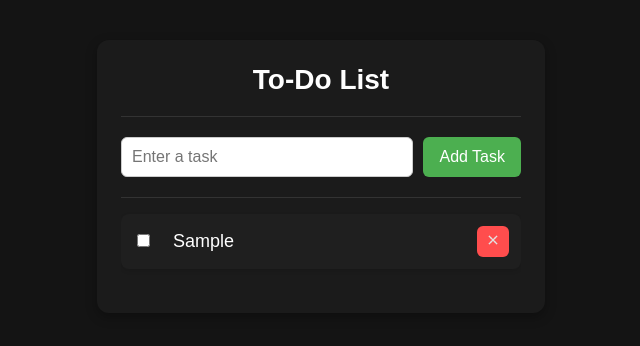
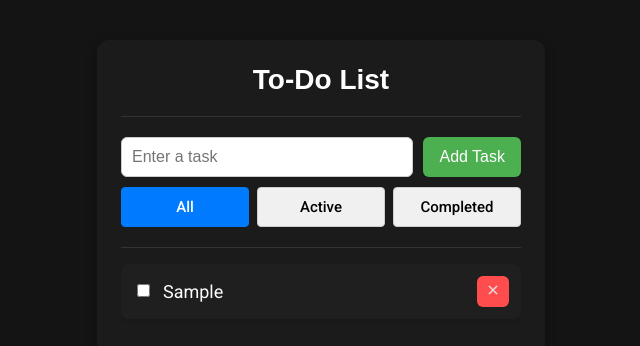
Before and after one commit to bvllmer/To-Do-List, a plain HTML site: page index.html in a window 1280 px wide. Both pictures are taken after typing "Sample" into the empty fields and a click on the button "Add Task". Shown: the whole page, without its empty margins (319-959 px from the left). Drawn offline with Linux system fonts and the light colour scheme.

Commit message:
Implement task filtering and enhance UI with filter buttons

```diff
--- a/JS/main.js
+++ b/JS/main.js
@@ -8,9 +8,44 @@ window.addEventListener("DOMContentLoaded", () => {
     const tasks = stored.map(t =>
         typeof t === "string" ? { text: t, completed: false } : t
     );
-    tasks.forEach(task => addTask(task));
+    renderTasks();
+    updateFilterButton(getViewFromURL());
     localStorage.setItem("tasks", JSON.stringify(tasks)); // Ensure tasks are stored in the correct format
+
+    document.querySelectorAll(".filters button").forEach(button => {
+        button.addEventListener("click", () => {
+            setFilter(button.dataset.view);
+        });
+    });
 });
+
+function getViewFromURL() {
+    const params = new URLSearchParams(window.location.search);
+    const view = params.get("view");
+    return view === "completed" || view === "active" ? view : "all";
+}
+
+function setFilter(view) {
+    const url = new URL(window.location);
+    if (view === "all") {
+        url.searchParams.delete("view");
+    } else {
+        url.searchParams.set("view", view);
+    }
+    window.history.pushState({}, "", url);
+    renderTasks();
+    updateFilterButton(view);
+}
+
+function updateFilterButton(view) {
+    document.querySelectorAll(".filters button").forEach(btn => {
+        if (btn.dataset.view === view || (view === "all" && !btn.dataset.view)) {
+            btn.classList.add("active-filter");
+        } else {
+            btn.classList.remove("active-filter");
+        }
+    });
+}
 
 addButton.addEventListener("click", () => {
     const taskText = input.value.trim();
@@ -22,7 +57,20 @@ addButton.addEventListener("click", () => {
     }
 });
 
-function addTask(task) {
+input.addEventListener("keydown", (e) => {
+    if (e.key === "Enter") {
+        addButton.click();
+    }
+});
+
+function addTask(task, filterView = "all") {
+    if (
+        (filterView === "completed" && !task.completed) ||
+        (filterView === "active" && task.completed)
+    ) {
+        return; // Skip this task
+    }
+
     const li = document.createElement("li");
 
     const checkbox = document.createElement("input");
@@ -49,13 +97,33 @@ function addTask(task) {
 
     checkbox.addEventListener("change", () => {
         task.completed = checkbox.checked;
-        updateTasksInLocalStorage();
+
+        // Update just this task in LocalStorage
+        const tasks = JSON.parse(localStorage.getItem("tasks")) || [];
+        const index = tasks.findIndex(t => t.text === task.text);
+        if (index !== -1) {
+            tasks[index].completed = task.completed;
+            localStorage.setItem("tasks", JSON.stringify(tasks));
+        }
+
+        renderTasks();
     });
 
     li.appendChild(checkbox);
     li.appendChild(label);
     li.appendChild(deleteBtn);
     taskList.appendChild(li);
+}
+
+function renderTasks() {
+    const view = getViewFromURL();
+    const stored = JSON.parse(localStorage.getItem("tasks")) || [];
+    const tasks = stored.map(t =>
+        typeof t === "string" ? { text: t, completed: false } : t
+    );
+
+    taskList.innerHTML = ""; // Clear current list
+    tasks.forEach(task => addTask(task, view));
 }
 
 function saveTask(task) {
--- a/index.html
+++ b/index.html
@@ -7,6 +7,9 @@
     <title>To-Do List</title>
     <link rel="icon" href="Icons/icon.jpg">
     <link rel="stylesheet" href="style.css">
+    <link rel="preconnect" href="https://fonts.googleapis.com">
+    <link rel="preconnect" href="https://fonts.gstatic.com" crossorigin>
+    <link href="https://fonts.googleapis.com/css2?family=Poppins:ital,wght@0,100;0,200;0,300;0,400;0,500;0,600;0,700;0,800;0,900;1,100;1,200;1,300;1,400;1,500;1,600;1,700;1,800;1,900&family=Roboto:ital,wght@0,100..900;1,100..900&display=swap" rel="stylesheet">
     <script src="JS/main.js" type="module"></script>
 </head>
 
@@ -19,6 +22,12 @@
         <div class="input-container">
             <input type="text" id="taskInput" placeholder="Enter a task">
             <button id="addTaskBtn">Add Task</button>
+
+            <div class="filters">
+                <button data-view="all">All</button>
+                <button data-view="active">Active</button>
+                <button data-view="completed">Completed</button>
+            </div>
         </div>
 
         <div class="task-box">
--- a/style.css
+++ b/style.css
@@ -1,5 +1,5 @@
 body {
-    font-family: sans-serif;
+    font-family: roboto;
     color: #ffffff;
     padding: 2rem;
     background-color: #141414;
@@ -22,6 +22,7 @@ body {
     text-align: center;
     margin-bottom: 20px;
     border-bottom: 1px solid #333;
+    font-family: sans-serif;
 }
 
 .header-box h1 {
@@ -51,6 +52,11 @@ body {
     border: 1px solid #ccc;
     border-radius: 6px;
     min-width: 0;
+}
+
+#taskInput:focus {
+    outline: none;
+    background-color: #f1f1f1;
 }
 
 #addTaskBtn {
@@ -84,7 +90,6 @@ li {
     align-items: flex-start;
     justify-content: space-between;
     box-shadow: 0 2px 4px rgba(0,0,0,0.1);
-    gap: 10px;
 }
 
 label {
@@ -132,6 +137,42 @@ input[type="checkbox"] {
 
 .input-container {
     display: flex;
+    flex-wrap: wrap;
     margin-bottom: 20px;
     width: 100%;
 }
+
+.filters {
+    display: flex;
+    justify-content: space-evenly;
+    flex-basis: 100%;
+    margin-top: 10px;
+    gap: 8px;
+}
+
+.filters button {
+    background-color: #f0f0f0;
+    border: 1px solid #ccc;
+    padding: 8px 12px;
+    margin-right: 8px;
+    border-radius: 4px;
+    cursor: pointer;
+    transition: background-color 0.3s, border-color 0.3s, color 0.3s;
+    flex: 1;
+    text-align: center;
+    margin: 0;
+    padding: 10px;
+    font-size: 15px;
+    font-family: roboto;
+    font-weight: 500;
+}
+
+.filters button:hover {
+    background-color: #e0e0e0;
+}
+
+.filters button.active-filter {
+    background-color: #007BFF;
+    color: white;
+    border-color: #007BFF;
+}
```
Also changed, not shown: 1 other file.
